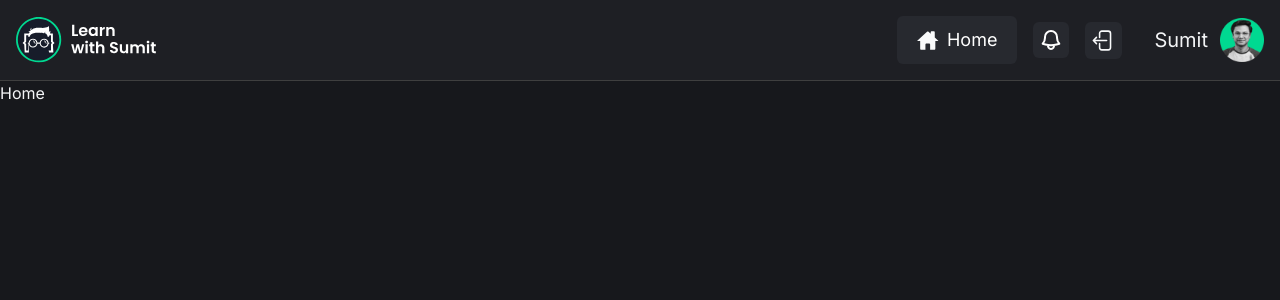
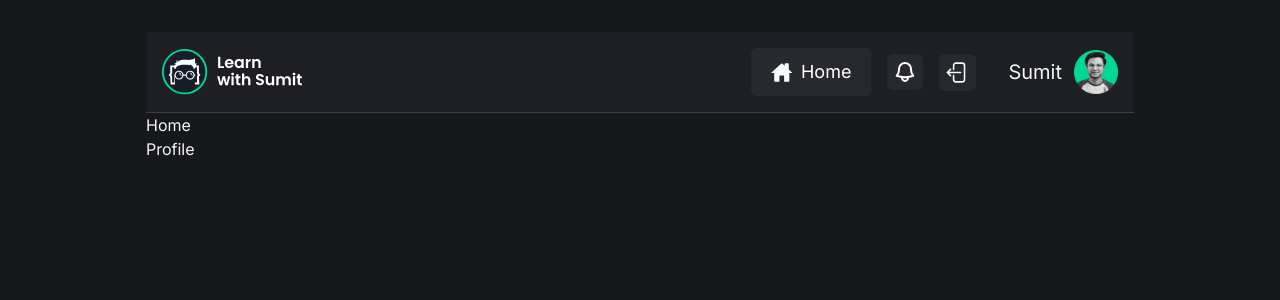
Before and after one commit to NieamulKabir/facehook, a React (Vite) app: page /login in a window 1280 px wide. Both pictures are taken after typing "name@example.com", "Sample123" into the empty fields and a click on the button "Login". Shown: the top 300 px of the page. Built offline with nearby package versions, Linux system fonts and the light colour scheme.

Commit message:
implement privateroute

```diff
--- a/src/App.jsx
+++ b/src/App.jsx
@@ -4,16 +4,19 @@ import LoginPage from "./pages/LoginPage";
 import ProfilePage from "./pages/ProfilePage";
 import RegistrationPage from "./pages/RegistrationPage";
 import NotFoundPage from "./pages/NotFoundPage";
+import PrivateRoutes from "./routes/PrivateRoutes";
 
 function App() {
   return (
     <>
       <Routes>
-        <Route element={<HomePage />} path="/" exact />
+        <Route element={<PrivateRoutes />}>
+          <Route element={<HomePage />} path="/" exact />
+          <Route element={<ProfilePage />} path="/me" />
+        </Route>
+
         <Route element={<LoginPage />} path="/login" />
-        <Route element={<ProfilePage />} path="/me" />
         <Route element={<RegistrationPage />} path="/register" />
-
         <Route element={<NotFoundPage />} path="*" />
       </Routes>
     </>
--- a/src/components/auth/LoginForm.jsx
+++ b/src/components/auth/LoginForm.jsx
@@ -1,9 +1,11 @@
 import { useForm } from "react-hook-form";
 import Field from "../common/Field";
 import { useNavigate } from "react-router-dom";
+import { useAuth } from "../../hooks/useAuth";
 
 const LoginForm = () => {
   const navigate = useNavigate();
+  const { setAuth } = useAuth();
   const {
     register,
     handleSubmit,
@@ -12,6 +14,9 @@ const LoginForm = () => {
 
   const submitForm = (formData) => {
     console.log(formData);
+    const user = { ...formData };
+    setAuth({ user });
+
     navigate("/");
   };
   return (
--- a/src/hooks/useAuth.js
+++ b/src/hooks/useAuth.js
@@ -1,8 +1,10 @@
 import { useContext, useDebugValue } from "react";
 import { AuthContext } from "../context";
 
+
+
 export const useAuth = () => {
-  const { auth } = useContext(AuthContext);
-  useDebugValue(auth, (auth) => (auth?.user ? "Logged in" : "Logged out"));
-  return useContext(AuthContext);
-};
+    const { auth } = useContext(AuthContext);
+    useDebugValue(auth, auth => auth?.user ? "Logged In" : "Logged Out")
+    return useContext(AuthContext);
+}
--- a/src/main.jsx
+++ b/src/main.jsx
@@ -4,6 +4,7 @@ import { BrowserRouter as Router } from "react-router-dom";
 import App from "./App.jsx";
 import "./index.css";
 import AuthProvider from "./providers/AuthProvider.jsx";
+
 
 ReactDOM.createRoot(document.getElementById("root")).render(
   <React.StrictMode>
--- a/src/pages/HomePage.jsx
+++ b/src/pages/HomePage.jsx
@@ -1,10 +1,15 @@
-import Header from "../components/common/Header";
+
+import { Link } from "react-router-dom";
+import { useAuth } from "../hooks/useAuth";
 
 const HomePage = () => {
+  const { auth } = useAuth();
+  console.log(auth);
+
   return (
     <div>
-      <Header />
       <h1>Home</h1>
+      <Link to="/me">Profile</Link>
     </div>
   );
 };
--- a/src/providers/AuthProvider.jsx
+++ b/src/providers/AuthProvider.jsx
@@ -1,7 +1,7 @@
 /* eslint-disable react/prop-types */
 import { useState } from "react";
 
-import { AuthContext } from "../context";
+import { AuthContext } from "../context/index";
 
 const AuthProvider = ({children}) => {
     const [auth, setAuth] = useState({});
--- /dev/null
+++ b/src/routes/PrivateRoutes.jsx
@@ -0,0 +1,24 @@
+import { Navigate, Outlet } from "react-router-dom";
+
+import Header from "../components/common/Header";
+import { useAuth } from "../hooks/useAuth";
+
+const PrivateRoutes = () => {
+  const { auth } = useAuth();
+  return (
+    <>
+      {auth.user ? (
+        <main className="mx-auto max-w-[1020px] py-8">
+          <div className="container">
+            <Header />
+            <Outlet />
+          </div>
+        </main>
+      ) : (
+        <Navigate to="/login" />
+      )}
+    </>
+  );
+};
+
+export default PrivateRoutes;
```
